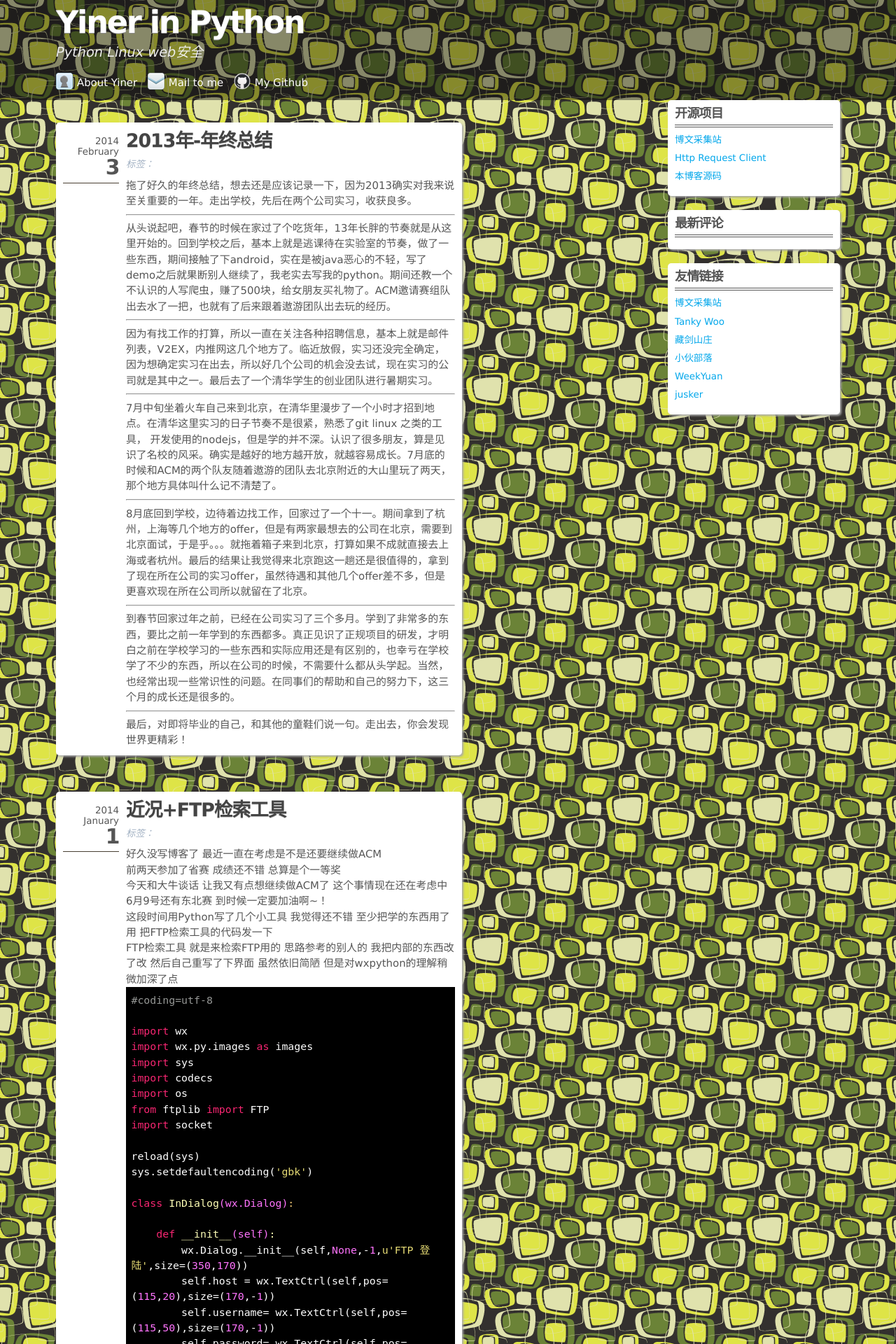
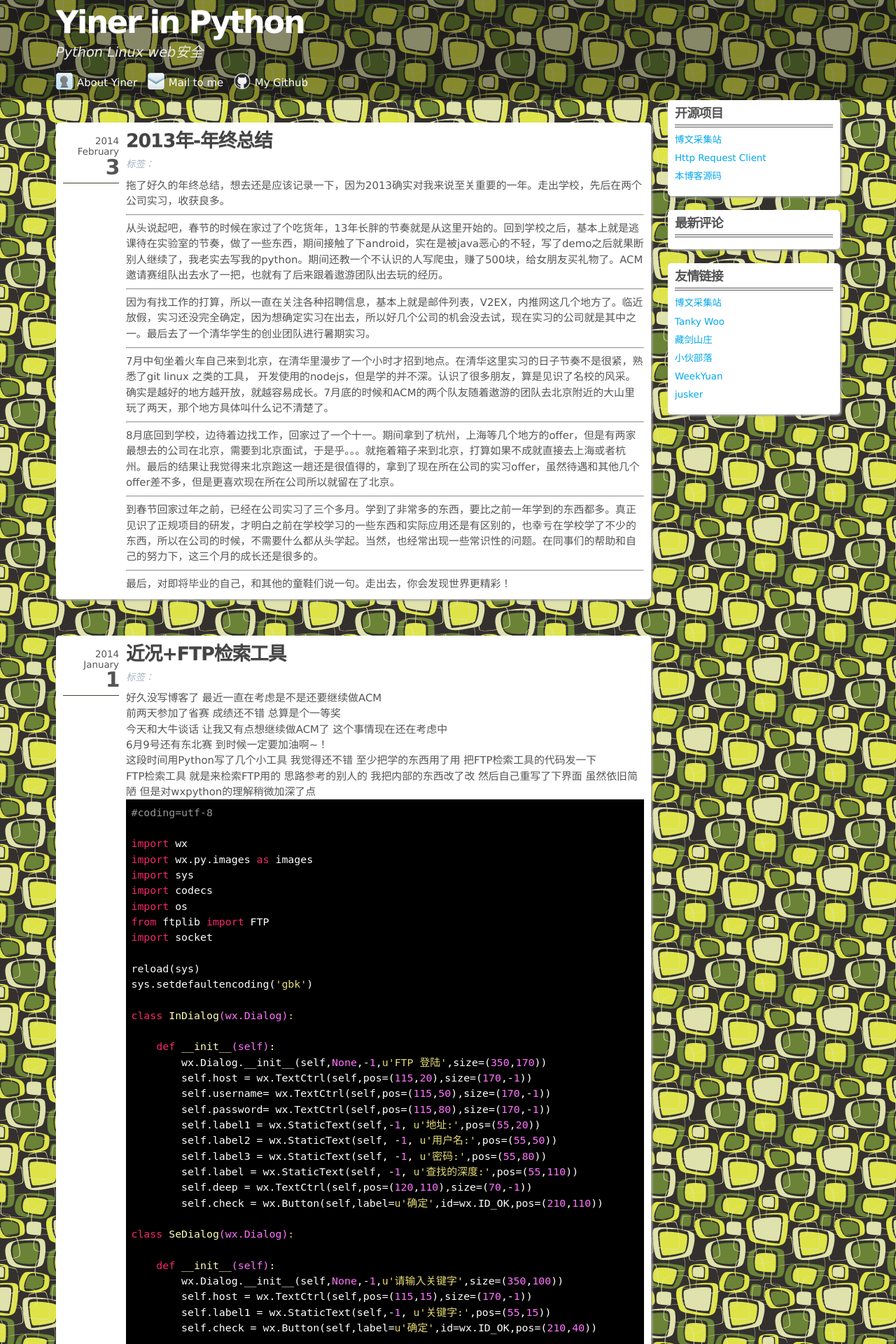
Before and after one commit to Pyiner/_yiner.github.io, a Jekyll site: the page built from index.html, in a window 1280 px wide. Shown: the top 1920 px of the page at 70% size. Built offline with Jekyll 4.4.1, drawn with Linux system fonts in a browser that asks for light colours; comment, search, counter and statistics services are not loaded.

Commit message:
Update index.html

```diff
--- a/index.html
+++ b/index.html
@@ -2,7 +2,6 @@
 layout: default_index
 title: 我的Blog
 ---
-    <section id="content">
         {% for page in site.posts %}
         <article class="post">
             <h2 class="post-title"><a href="{{ page.url }}">{{ page.title }}</a></h2>
@@ -16,4 +15,3 @@ title: 我的Blog
             <section class="article-content">{{ page.content }}</section>
         </article>
         {% endfor %}
-    </section>
```
